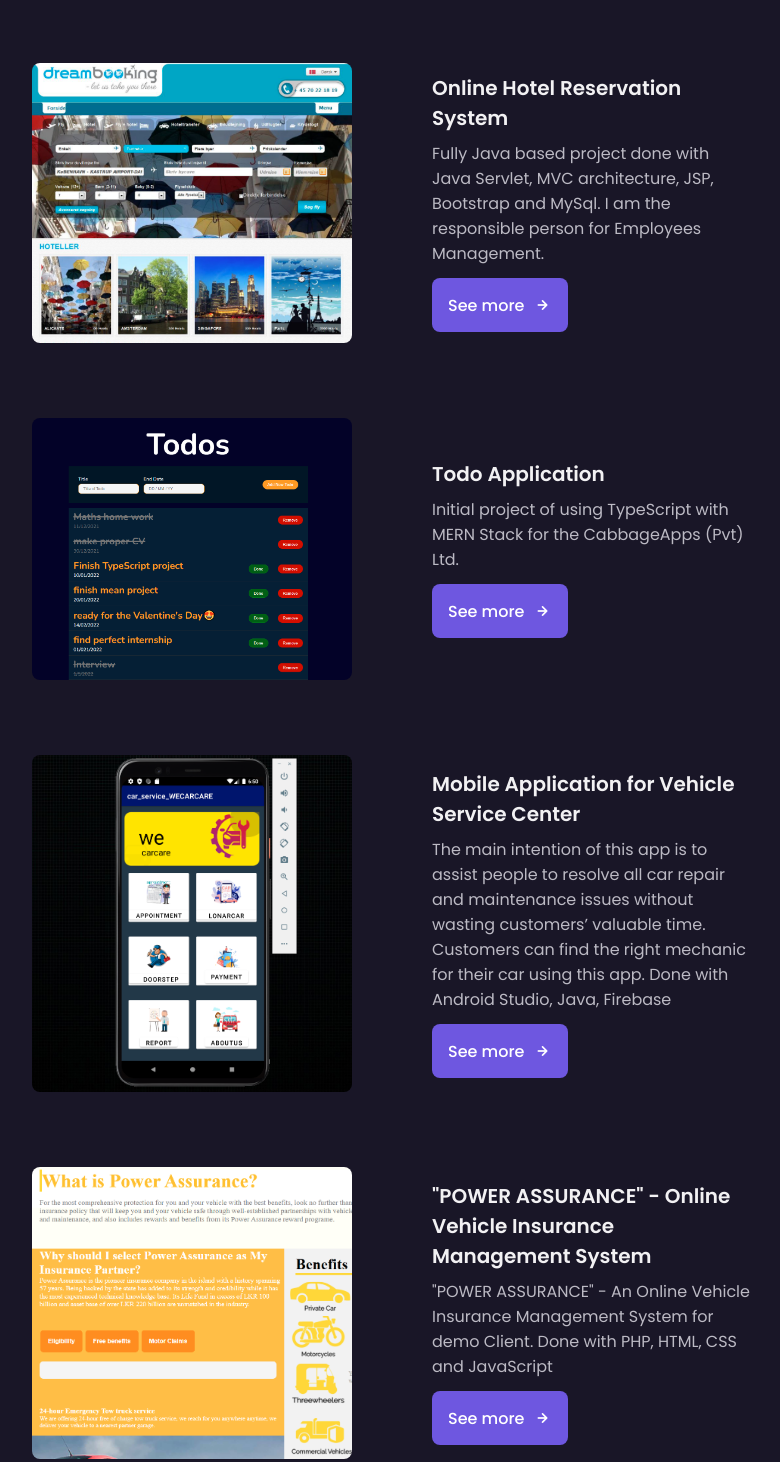
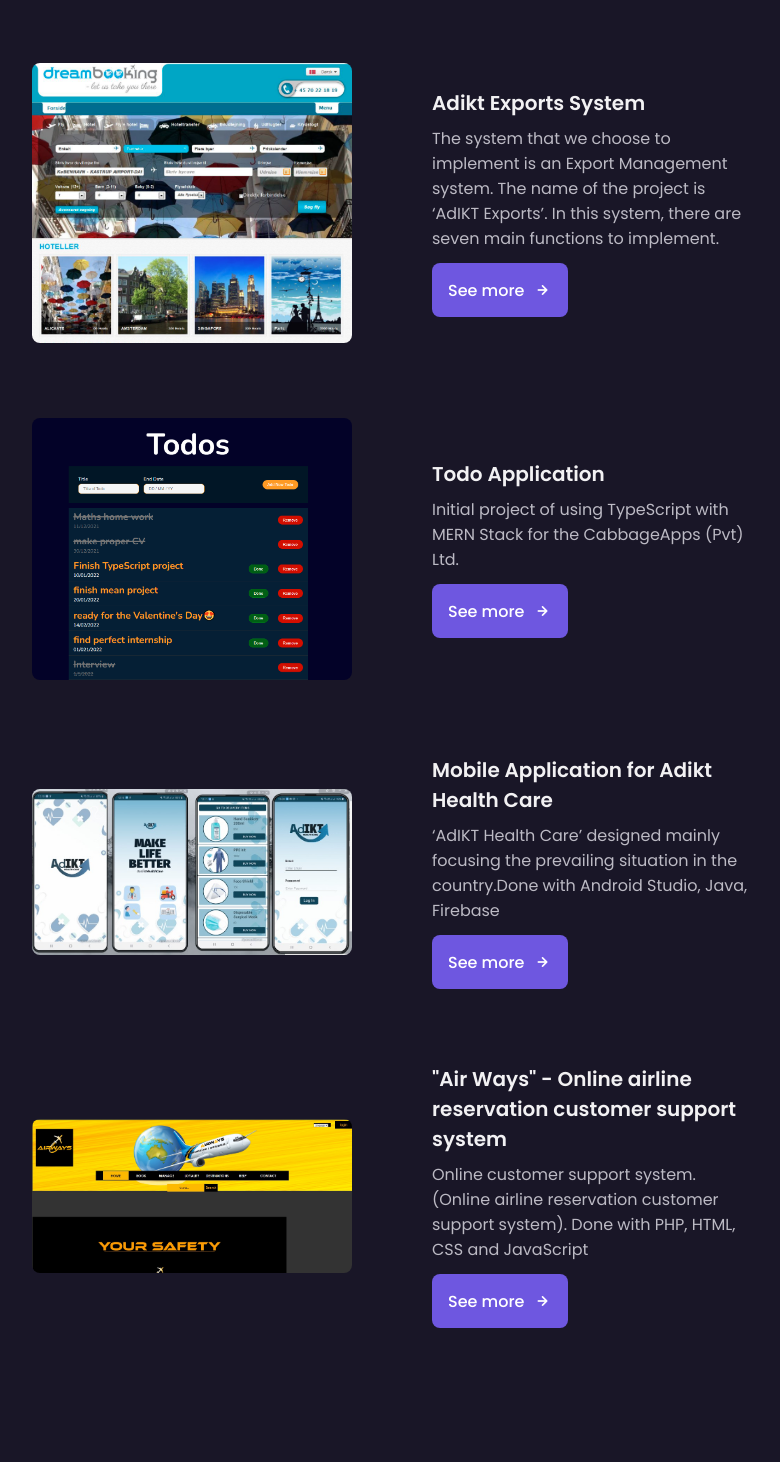
Before and after one commit to DevshanL/Portfolio, a plain HTML site: page index.html in a window 1280 px wide. Shown: the part 4300-5762 px from the top of the page, without its empty margins (248-1028 px from the left). Drawn offline with nearby package versions, Linux system fonts and the light colour scheme.

Commit message:
Initial commit

```diff
--- a/index.html
+++ b/index.html
@@ -667,12 +667,11 @@ function myScript() {
                         <img src="assets/img/portfolio2.jpg" alt="" class="portfolio__img">
 
                         <div class="portfolio__data">
-                            <h3 class="portfolio__title">Online Hotel Reservation System</h3>
+                            <h3 class="portfolio__title">Adikt Exports System</h3>
                             <p class="portfolio__description">
-                                Fully Java based project done with Java Servlet, MVC architecture, JSP, Bootstrap and  MySql.
-                                I am the responsible person for Employees Management.
+                                The system that we choose to implement is an Export Management system. The name of the project is ‘AdIKT Exports’. In this system, there are seven main functions to implement.
                             </p>
-                            <a href="https://github.com/pasindurukshan/Online-hotel-reservation-system" class="button button--flex button--small portfolio__button">
+                            <a href="https://github.com/DevshanL/Adikt-Exports.git" class="button button--flex button--small portfolio__button">
                                 See more
                                 <i class="uil uil-arrow-right button__icon"></i>
                             </a>
@@ -699,16 +698,14 @@ function myScript() {
 
                     <!--======================== PORTFOLIO 4 =============-->
                     <div class="portfolio__content grid swiper-slide">
-                        <img src="assets/img/mobile.png" alt="" class="portfolio__img">
+                        <img src="assets/img/mobile.jpg" alt="" class="portfolio__img">
 
                         <div class="portfolio__data">
-                            <h3 class="portfolio__title">Mobile Application for Vehicle Service Center</h3>
+                            <h3 class="portfolio__title">Mobile Application for Adikt Health Care</h3>
                             <p class="portfolio__description">
-                                The main intention of this app is to assist people to resolve all car repair
-                                and maintenance issues without wasting customers’ valuable time. Customers
-                                 can find the right mechanic for their car using this app. Done with Android Studio, Java, Firebase
+                               ‘AdIKT Health Care’ designed mainly focusing the prevailing situation in the country.Done with Android Studio, Java, Firebase
                             </p>
-                            <a href="https://github.com/pasindurukshan/car-service-mobile-app-loanercar" class="button button--flex button--small portfolio__button">
+                            <a href="https://github.com/DevshanL/AdIKTHealthcareApp.git" class="button button--flex button--small portfolio__button">
                                 See more
                                 <i class="uil uil-arrow-right button__icon"></i>
                             </a>
@@ -718,14 +715,14 @@ function myScript() {
 
                     <!--======================== PORTFOLIO 5 =============-->
                     <div class="portfolio__content grid swiper-slide">
-                        <img src="assets/img/last.png" alt="" class="portfolio__img">
+                        <img src="assets/img/last.jpg" alt="" class="portfolio__img">
 
                         <div class="portfolio__data">
-                            <h3 class="portfolio__title">"POWER ASSURANCE" - Online Vehicle Insurance Management System</h3>
+                            <h3 class="portfolio__title">"Air Ways" - Online airline reservation customer support system</h3>
                             <p class="portfolio__description">
-                                "POWER ASSURANCE" - An Online Vehicle Insurance Management System for demo Client. Done with PHP, HTML, CSS and JavaScript
+                                Online customer support system.(Online airline reservation customer support system). Done with PHP, HTML, CSS and JavaScript
                             </p>
-                            <a href="https://github.com/pasindurukshan/Vehicle-Insurance-Management-System" class="button button--flex button--small portfolio__button">
+                            <a href="https://github.com/DevshanL/Online-Airline-Reservation-System.git" class="button button--flex button--small portfolio__button">
                                 See more
                                 <i class="uil uil-arrow-right button__icon"></i>
                             </a>
```
Also changed, not shown: assets/img/last.jpg (added), assets/img/last.png (deleted), assets/img/mobile.jpg (added), assets/img/mobile.png (deleted).
